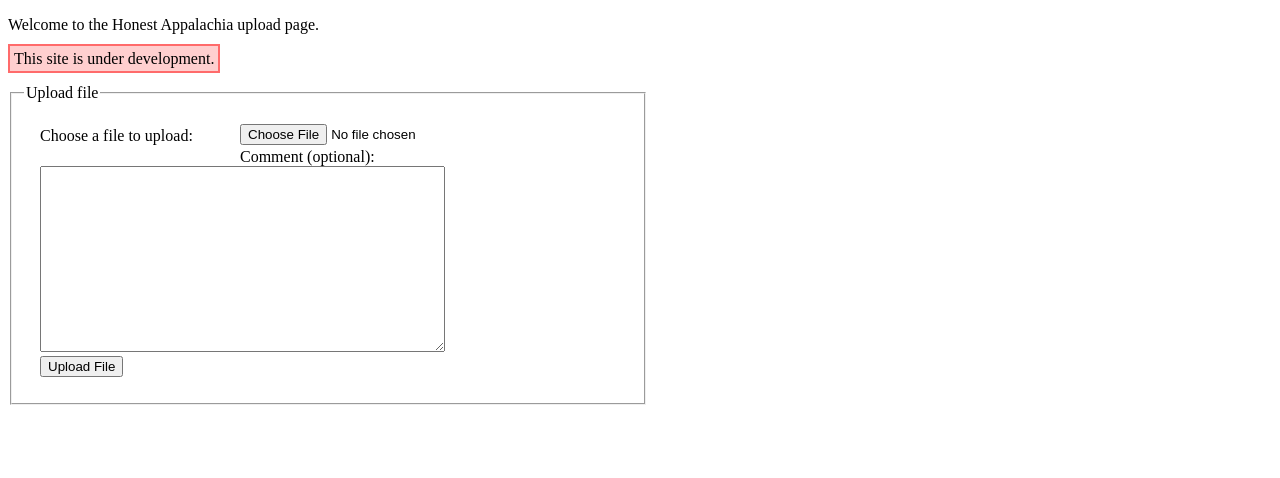
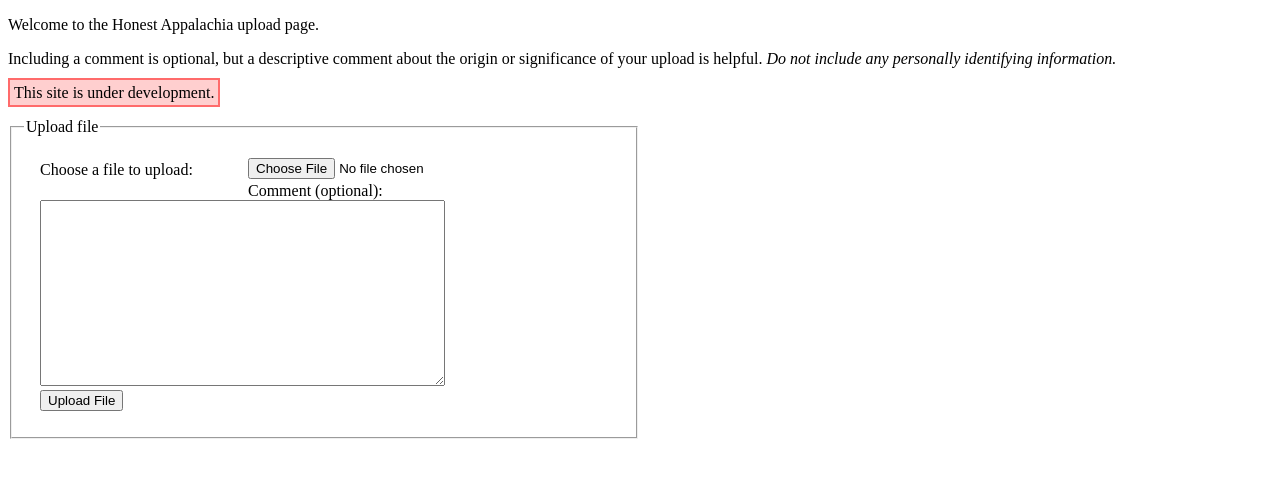
Before and after one commit to honestappalachia/haps-hidserv, a plain HTML site: page htdocs/index.html in a window 1280 px wide. Drawn offline with Linux system fonts and the light colour scheme.

Commit message:
Form styles, added note about comment

```diff
--- a/htdocs/index.html
+++ b/htdocs/index.html
@@ -5,14 +5,15 @@
 <meta http-equiv="Content-Type" content="text/html;charset=utf-8" />
 <style>
   form ol { list-style-type: none; padding-left:1em;}
-  form fieldset { width:38em; }
-  label { float:left; width:12em; margin-right:0.5em; padding-top:0.2em; }
+  form fieldset { width:600px; }
+  label { float:left; width:200px; margin-right:0.5em; padding-top:0.2em; }
   .warning { background:#FFCFCF; border:2px solid #FF6B6B; padding:4px; }
 </style>
 </head>
 <body>
 
 <p>Welcome to the Honest Appalachia upload page.</p>
+<p>Including a comment is optional, but a descriptive comment about the origin or significance of your upload is helpful. <em>Do not include any personally identifying information.</em></p>
 <p><span class="warning">This site is under development.</span></p>
 
 <form enctype="multipart/form-data" method="post" action="/cgi-bin/upload.py">
```
